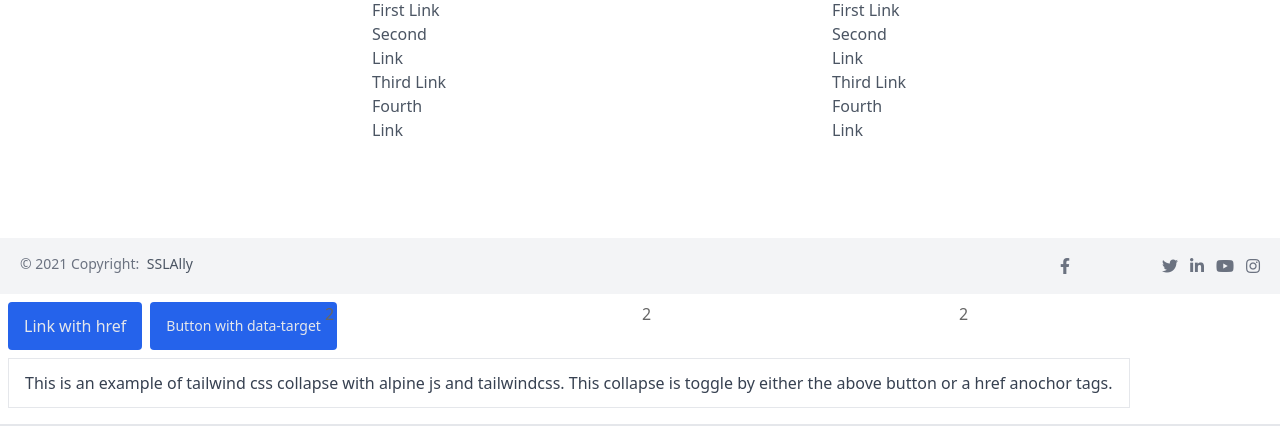
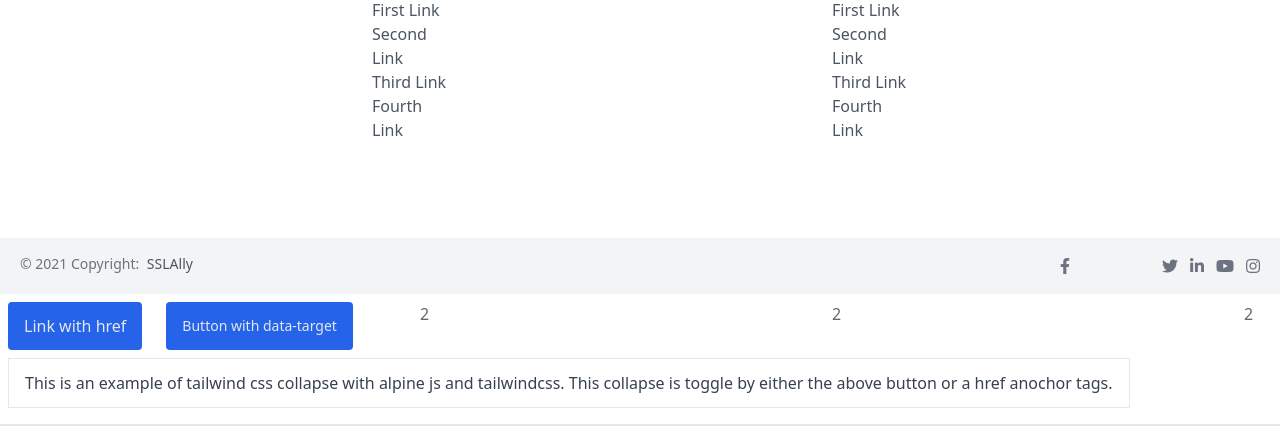
Before and after one commit to rashed-c/sslally, a Django app: page /theme/ in a window 1280 px wide. Shown: the part 1112-1538 px from the top of the page. Run offline with Django 3.2, Linux system fonts and the light colour scheme; parts of the project's set-up code (start-up, migrations or seed data) failed here and were passed over; some libraries are stand-ins or nearby versions.

Commit message:
Updated..

```diff
--- a/theme/templates/base.html
+++ b/theme/templates/base.html
@@ -621,8 +621,8 @@
 
   <body>
 
-    <div class="grid grid-cols-4 col-span-full col-span-3 gap-1 content-start items-start justify-items-start border-b-2 py-2 px-2 text-ellipsis overflow-hidden w-auto inline-block truncate text-clip overflow-hidden hover:text-clip"><div x-data={show:false}>
-      <p class="flex">
+    <div class="grid grid-cols-4 gap-0 gap-96 col-span-full col-span-3 gap-1 content-start items-start justify-items-start border-b-2 py-2 px-2 text-ellipsis overflow-hidden w-auto inline-block truncate text-clip overflow-hidden hover:text-clip"><div x-data={show:false}>
+      <p class="flex space-x-4">
           <a x-on:click.prevent="show=!show" class="bg-blue-600 text-gray-200 rounded hover:bg-blue-500 px-4 py-3 cursor-pointer focus:outline-none mr-2">
           Link with href
           </a>
```
Also changed, not shown: polls/templates/polls/dig-home.html (+6 -4 lines).
